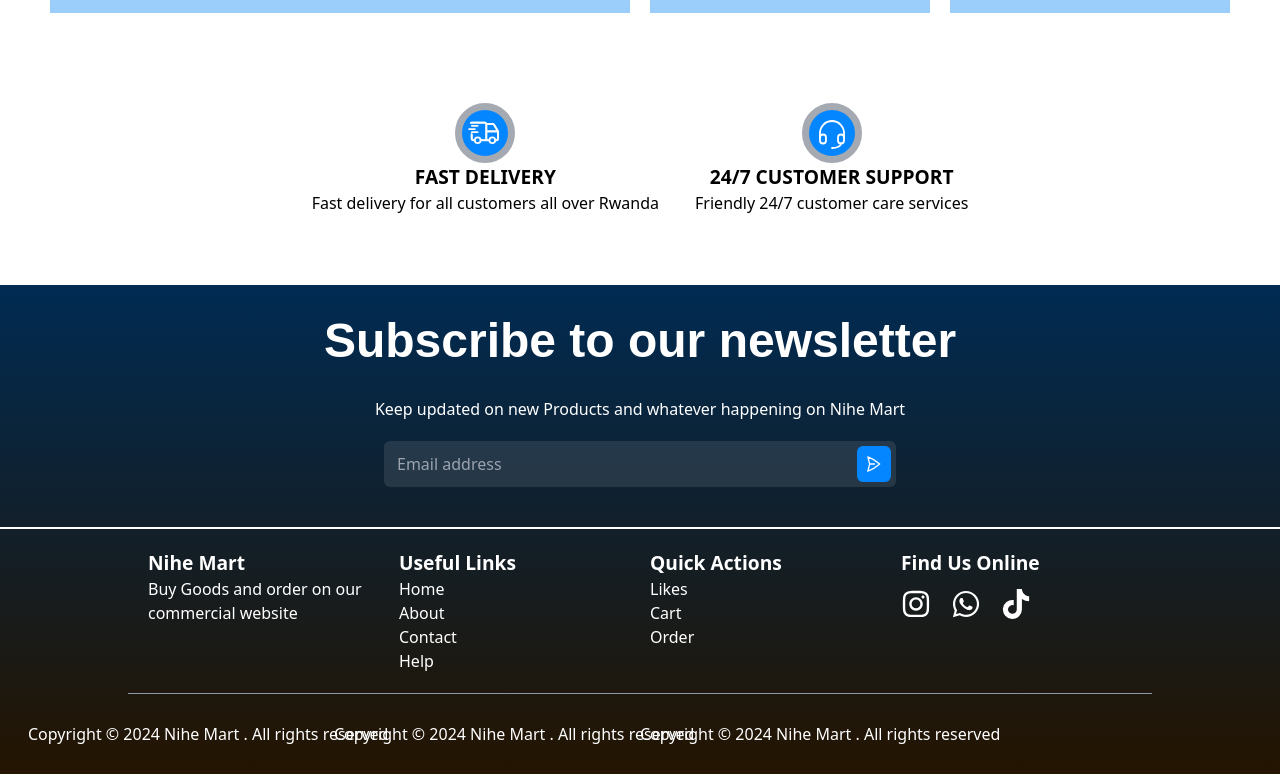
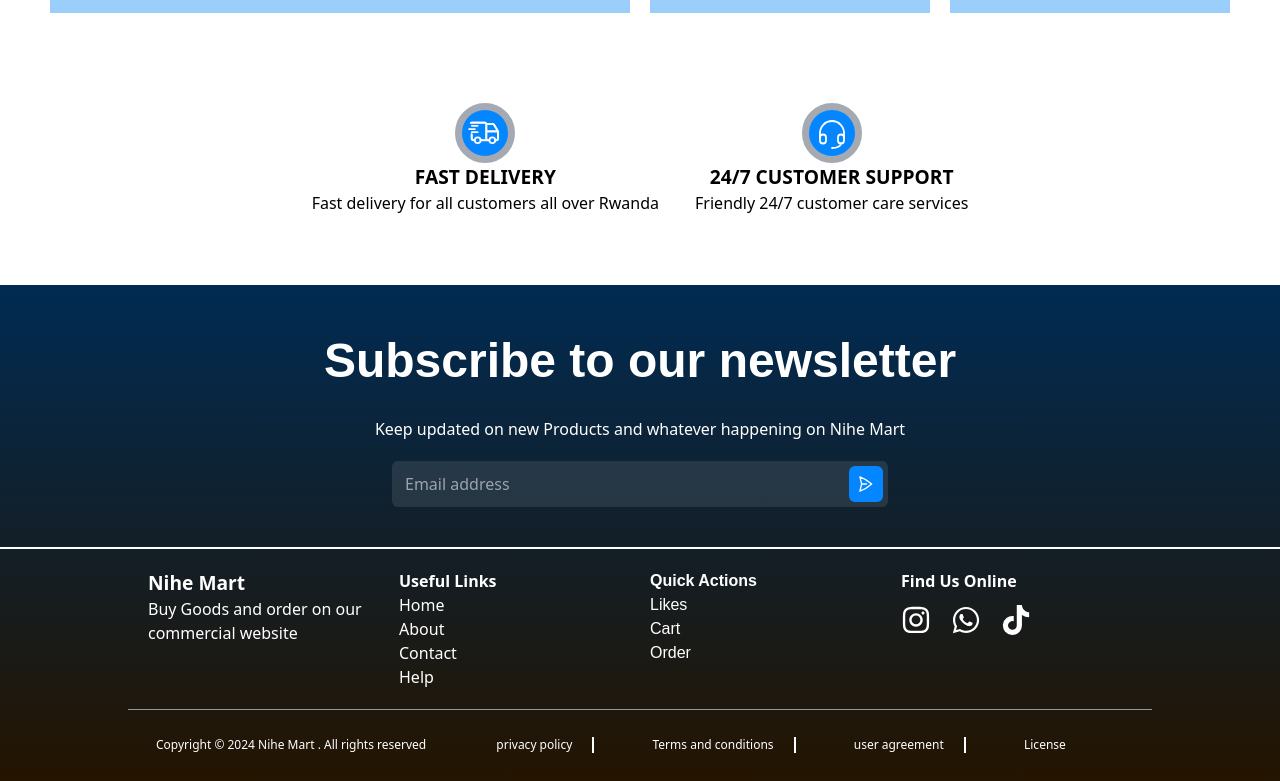
Before and after one commit to RUKUNDO-Prince/nihemart, a React (Vite) app in the folder client/: page / in a window 1280 px wide. Shown: the part 2164-2945 px from the top of the page. Built offline with nearby package versions, Linux system fonts and the light colour scheme.

Commit message:
complete footer

```diff
--- a/client/src/components/Footer.jsx
+++ b/client/src/components/Footer.jsx
@@ -24,22 +24,22 @@
           </div>
           {footerLinks.map((item, index) => (
             <div key={index} className="flex flex-col">
-              <h1 className="text-white font-bold text-[1.2em]">{item.title}</h1>
+              <h1 className="text-white font-bold ">{item.title}</h1>
               {item.links.map((link, index) => (
                 <Link target="_blank" className="text-white hover:opacity-[80%] hover:underline transition-opacity" key={index} to={link.link}>{link.text}</Link>
               ))}
             </div>
           ))}
           {footerActions.map((item, index) => (
-            <div className="flex flex-col" key={index}>
-              <h1 className="text-white font-bold text-[1.2em]">{item.title}</h1>
+            <div className="flex flex-col font-poppins" key={index}>
+              <h1 className="text-white font-bold">{item.title}</h1>
               {item.links.map((link, index) => (
                 <Link target="_blank" className="text-white hover:opacity-[80%] hover:underline transition-opacity" key={index} to={link.link}>{link.text}</Link>
               ))}
             </div>
           ))}
           <div>
-            <h1 className="text-white font-bold mb-3 text-[1.2em]">Find Us Online</h1>
+            <h1 className="text-white font-bold mb-3">Find Us Online</h1>
             <div className="flex gap-5">
               <Link target="_blank" to={"https://instagram.com"}><FaInstagram color="white" size={30} /></Link>
               <FaWhatsapp color="white" size={30} />
@@ -50,16 +50,24 @@
           </div>
         <div className="w-[80%] m-auto h-[0.7px] bg-gray-70"></div>
         {/* FOOTER END */}
-        <div className="grid lg:grid-cols-4  p-7">
-          <p className="text-white font-light text-nowrap">
+        <div className="flex p-7 lg:w-[80%] mx-auto text-xs flex-wrap gap-3 flex-col md:flex-row">
+          <p className="text-white font-light text-nowrap text-center md:text-start">
             Copyright © 2024 Nihe Mart . All rights reserved
           </p>
-          <p className="text-white font-light text-nowrap">
-            Copyright © 2024 Nihe Mart . All rights reserved
-          </p>
-          <p className="text-white font-light text-nowrap">
-            Copyright © 2024 Nihe Mart . All rights reserved
-          </p>
+          <div className="flex flex-1 items-center justify-between md:justify-evenly flex-col xs:flex-row gap-3 xs:gap-0">
+          <Link to={"#"} className="text-white font-light text-nowrap xs:border-r-2 border-r-white pr-5 text-center md:text-start hover:underline">
+            privacy policy
+          </Link>
+          <Link to={"#"} className="text-white font-light text-nowrap xs:border-r-2 border-r-white pr-5 text-center md:text-start hover:underline">
+            Terms and conditions
+          </Link>
+          <Link to={"#"} className="text-white font-light text-nowrap xs:border-r-2 border-r-white pr-5 text-center md:text-start hover:underline">
+            user agreement
+          </Link>
+          <Link to={"#"} className="text-white font-light text-nowrap text-center md:text-start hover:underline">
+            License
+          </Link>
+          </div>
         </div>
       </div>
     </footer>
--- a/client/src/components/Newsletter.jsx
+++ b/client/src/components/Newsletter.jsx
@@ -3,7 +3,7 @@
 
 const Newsletter = () => {
   return (
-    <div className='flex flex-col justify-center items-center my-5'>
+    <div className='flex flex-col justify-center items-center p-5'>
       <h1 className='text-white my-5 font-semibold text-[24px] md:text-[3em] font-poppins'>Subscribe to our newsletter</h1>
       <p className='text-white text-center md:text-start'>Keep updated on new Products and whatever happening on Nihe Mart </p>
       <div className='md:w-[40%] flex justify-between p-[5px] items-center my-5 border-none rounded-md bg-glass3'>
```
